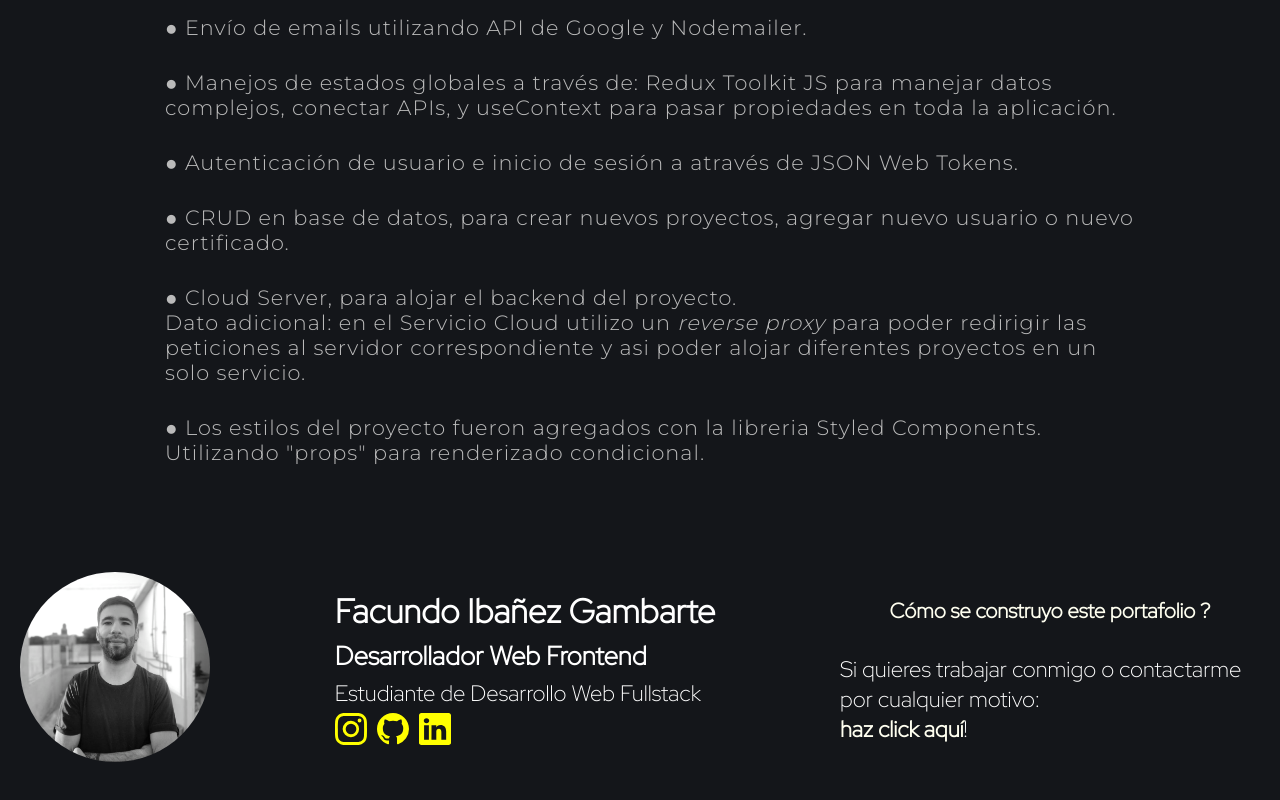
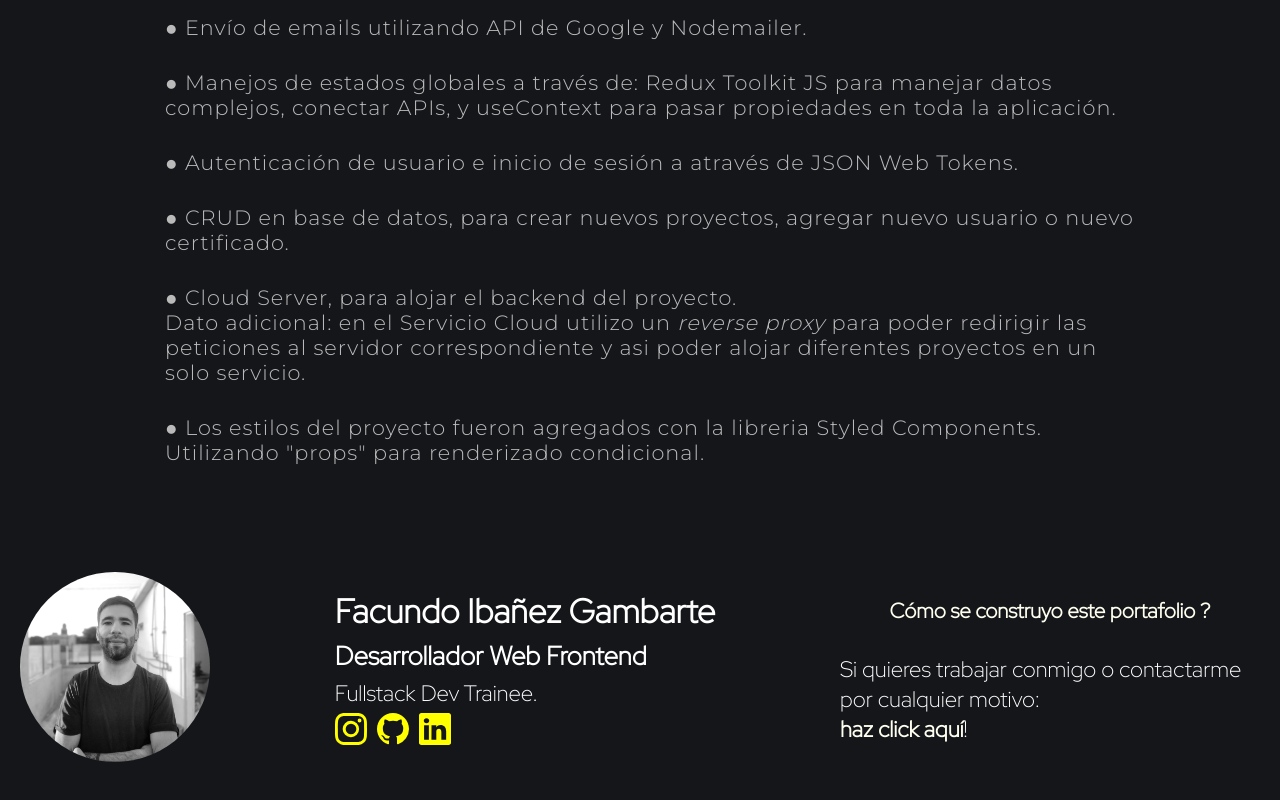
Before and after one commit to facundoiba95/portafolio, a React (Vite) app in the folder frontend/: page /howcreateportafolio in a window 1280 px wide. Shown: the part 1082-1882 px from the top of the page. Built offline with nearby package versions, Linux system fonts and the light colour scheme; a web font is replaced by a local one.

Commit message:
Update Footer.jsx

```diff
--- a/frontend/src/components/organisms/Footer/Footer.jsx
+++ b/frontend/src/components/organisms/Footer/Footer.jsx
@@ -24,7 +24,7 @@ const Footer = () => {
         <span className='infoProfileContainer'>
             <h2>Facundo Ibañez Gambarte</h2>
             <h3>Desarrollador Web Frontend</h3>
-            <p>Estudiante de Desarrollo Web Fullstack</p>
+            <p>Fullstack Dev Trainee.</p>
             <span className='iconsContainer'>
                 <a href="https://www.instagram.com/facundoiba_/" target='_blank'><BsInstagram className='icon'/></a>
                 <a href="https://github.com/facundoiba95" target='_blank'><BsGithub className='icon'/></a>
```
